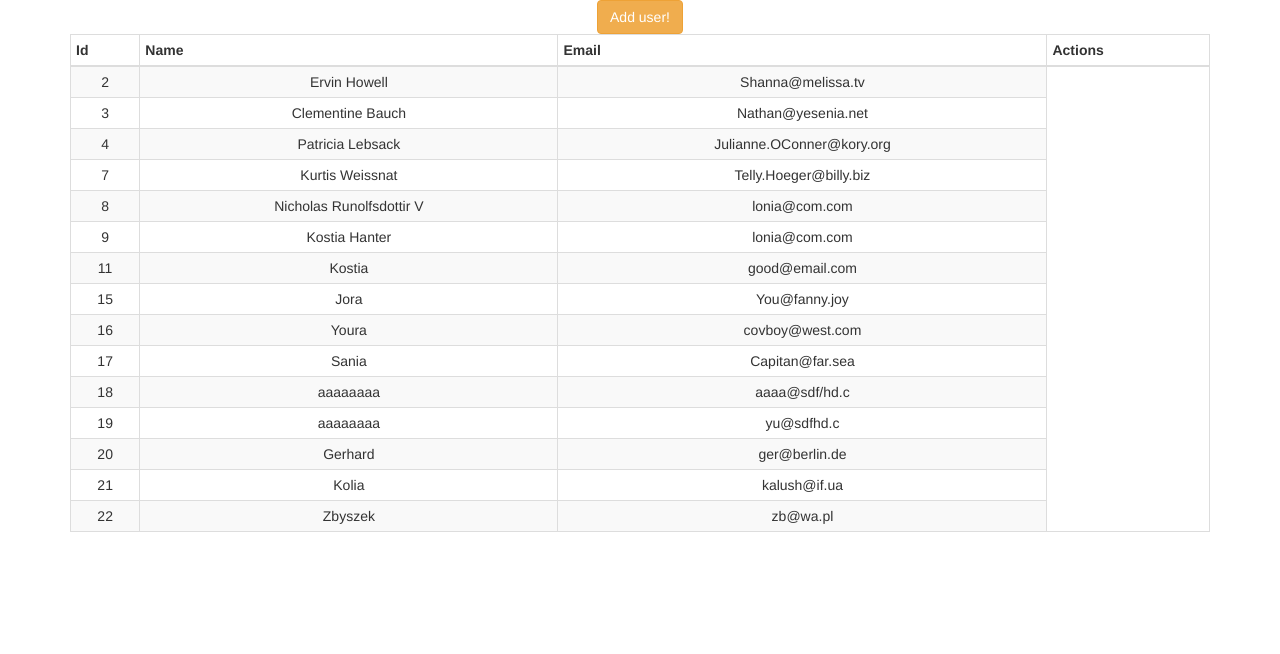
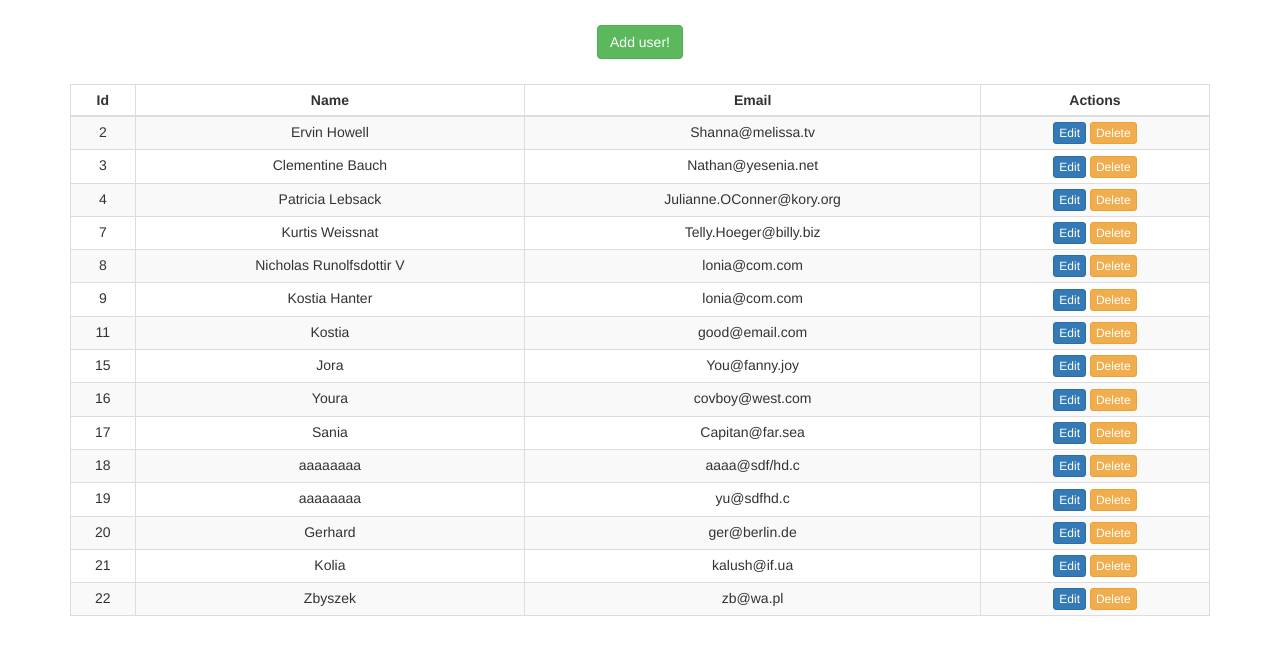
Before and after one commit to g-surkis/React-admin-panel, a React (Create React App) app: page / in a window 1280 px wide. Shown: the top 654 px of the page. Built offline with nearby package versions, Linux system fonts and the light colour scheme; data requests are answered from the project's data file.

Commit message:
11/06/18

```diff
--- a/src/App.css
+++ b/src/App.css
@@ -23,11 +23,19 @@
 }
 
 @keyframes App-logo-spin {
-  from { transform: rotate(0deg); }
-  to { transform: rotate(360deg); }
+  from {
+    transform: rotate(0deg);
+  }
+  to {
+    transform: rotate(360deg);
+  }
 }
 
-.appearWindow{
+.head {
+  text-align: center;
+}
+
+.appearWindow {
   position: absolute;
   vertical-align: center;
   padding: 10%;
@@ -41,5 +49,9 @@
 }
 
 .marginInForm {
-margin: 10px;
+  margin: 10px;
 }
+
+.empty {
+  margin-bottom: 25px;
+}
--- a/src/components/Edit.js
+++ b/src/components/Edit.js
@@ -1,5 +1,7 @@
-import React, {Component} from 'react';
-import {Grid, Button, Navbar, Table} from 'react-bootstrap';
+import React, { Component } from 'react';
+import { Grid, Button, Navbar, Table } from 'react-bootstrap';
+
+import editFetch from '../services/users';
 
 class Edit extends Component {
   constructor(props) {
@@ -23,59 +25,69 @@ class Edit extends Component {
     let obj = {
       name: name.value,
       email: email.value
-        }
+    };
 
     //@ потрібно створити папку services і в ній файл users.js з функціями, де
     //@ виконуються запити через fetch, що б компоненти не знали як ідуть запити до бекенду і при
     //@ потребі наприклад зміни url можна було все робити в одному місці
-        //@ потрібно алерт показувати, що все зберіглось добре, якщо виникла помилка, також це потрібно показати
-        fetch('http://localhost:3001/users/' + id, {
-            headers: {
-                'Accept': 'application/json',
-                'Content-type': 'application/json'
-            },
-                method: "PATCH",
-                body: JSON.stringify(obj)
-            })
-            .then(function (res) {
-                console.log(res);
-            })
-            .catch(function (res) {
-                console.log(res);
-            })
+    //@ потрібно алерт показувати, що все зберіглось добре, якщо виникла помилка, також це потрібно
+    //@показати
+    // fetch("http://localhost:3001/users/" + id, {
+    //   headers: {
+    //     Accept: "application/json",
+    //     "Content-type": "application/json"
+    //   },
+    //   method: "PATCH",
+    //   body: JSON.stringify(obj)
+    // })
+    //   .then(function(res) {
+    //     console.log(res);
+    //   })
+    //   .catch(function(res) {
+    //     console.log(res);
+    //   });
+    editFetch(id, obj); //??????????????IS THIS CORRERCT?
   }
 
   render() {
     return (
-            <div>
+      <div className="appearWindow">
         <h1 className="brand">Редагування даних користувача</h1>
         {/* <!--//@ цих полів не потрібно, тому що форми для SPA не перезавантажуться, тому
                 id="addUser треба забрати і повісити обробник на onSubmit, щоб на enter також спрацьовувала форма
                 --> */}
-                <form id="addUser" //незнаю достеменно чи ці поля обовязкові в даному випадку
+        <form
+          id="addUser" //незнаю достеменно чи ці поля обовязкові в даному випадку
           //але працює без них(а з ними - не працює)(це мабуть з php таке в мене лишилося))
           //method="post"
           //action='http://localhost:3001/users'
-                    className="navbar-form input-group">
-                    <label htmlFor="name">Name
+          className="navbar-form input-group"
+        >
+          <label htmlFor="name">
+            Name
             {/* <!--//@ id="name" не потрібно і в решті елементах також --> */}
-                        <input type="text" id="name" defaultValue={this.props.nameUser}/>
+            <input type="text" id="name" defaultValue={this.props.nameUser} />
           </label>
 
-                    <label htmlFor="email">Email
-                        <input type="email" id="email" defaultValue={this.props.emailUser}
+          <label htmlFor="email">
+            Email
+            <input
+              type="email"
+              id="email"
+              defaultValue={this.props.emailUser}
             />
           </label>
-                    <span></span>
+          <span />
           <button
             type="submit"
             //@ краще в одну стрічку писати, що б було легше читати і краще робити в конструкторі
             // @ this.handleEdit = this.handleEdit.bind(this)
             // @ тоді тут можна просто писати onClick={this.handleEdit}
-                        onClick={this
-                        .handleEdit
-                        .bind(this)}
-                        className="btn btn-primery btn-success">ADD</button>
+            onClick={this.handleEdit.bind(this)}
+            className="btn btn-primery btn-success"
+          >
+            ADD
+          </button>
         </form>
       </div>
     );
--- a/src/components/RowTable.js
+++ b/src/components/RowTable.js
@@ -1,19 +1,46 @@
-import React, {Component} from 'react';
+import React, { Component } from 'react';
+import ReactDOM from 'react-dom';
 
+import { Button } from 'react-bootstrap';
+import Edit from './Edit';
 
 class RowTable extends Component {
-    constructor(props){
-        super(props)
+  constructor(props) {
+    super(props);
+
+    this.renderEdit = this.renderEdit.bind(this);
   }
-    render(){
-         console.log(this.props);
-        return(
+
+  renderEdit() {
+    ReactDOM.render(
+      <Edit name={this.props.name} email={this.props.email} />,
+      document.getElementById('root')
+    );
+  }
+
+  render() {
+    // console.log(this.props);
+    return (
       <tr>
         <td>{this.props.id}</td>
         <td>{this.props.name}</td>
         <td>{this.props.email}</td>
+        <td>
+          <Button
+            bsStyle="primary"
+            bsSize="xsmall"
+            key={this.props.id}
+            onClick={this.renderEdit}
+          >
+            Edit
+          </Button>
+          <span> </span>
+          <Button bsStyle="warning" bsSize="xsmall" key={this.props.id}>
+            Delete
+          </Button>
+        </td>
       </tr>
-        )
+    );
   }
 }
 
--- a/src/components/TableUsers.js
+++ b/src/components/TableUsers.js
@@ -1,30 +1,28 @@
 import React, { Component } from 'react';
 
-
-import {Table} from 'react-bootstrap';
+import { Table } from 'react-bootstrap';
 import RowTable from './RowTable';
-
 
 class TableUsers extends Component {
   constructor(props) {
-        super(props)
+    super(props);
   }
   render() {
-        console.log(this.props);
+    //  console.log(this.props);
     return (
       // таке використання bootstrap допустиме?
       <Table id="users" striped bordered condensed hover>
-                <thead class="thead-dark">
+        <thead>
           <tr>
-                        <th>Id</th>
-                        <th>Name</th>
-                        <th>Email</th>
-                        <th>Actions</th>
+            <th className="head">Id</th>
+            <th className="head">Name</th>
+            <th className="head">Email</th>
+            <th className="head">Actions</th>
           </tr>
         </thead>
         <tbody>
           {this.props.arr.map((item, i) => {
-                        console.log(i);
+            //       console.log(i);
             return (
               <RowTable
                 id={item.id}
@@ -36,7 +34,7 @@ class TableUsers extends Component {
           })}
         </tbody>
       </Table>
-        )
+    );
   }
 }
 
--- a/src/components/Users.js
+++ b/src/components/Users.js
@@ -146,14 +146,15 @@ class Users extends Component {
     );
   }
 
-  componentWillMount() {// will or did? what better?
+  componentWillMount() {
+    // will or did? what better?
     this.loadData();
   }
 
   async loadData() {
     const rawResponse = await fetch('http://localhost:3001/users');
     const content = await rawResponse.json();
-    await console.log(content);
+    //await console.log(content);
     await this.setState({ arr: content });
   }
 
@@ -164,9 +165,8 @@ class Users extends Component {
           <div>
             <AddUser lastid={this.state.numId} />
           </div>
+
           <div className="container">
-
-
             <TableUsers arr={this.state.arr} />
           </div>
         </div>
@@ -174,10 +174,11 @@ class Users extends Component {
     } else {
       return (
         <div className="container">
-          <button onClick={this.addUser.bind(this)} className="btn btn-warning">
+          <div className="empty" />
+          <button onClick={this.addUser.bind(this)} className="btn btn-success">
             Add user!
           </button>
-
+          <div className="empty" />
           <TableUsers arr={this.state.arr} />
         </div>
       );
--- /dev/null
+++ b/src/services/users.js
@@ -0,0 +1,16 @@
+export default function editFetch(id, obj) {
+  fetch('http://localhost:3001/users/' + id, {
+    headers: {
+      Accept: 'application/json',
+      'Content-type': 'application/json'
+    },
+    method: 'PATCH',
+    body: JSON.stringify(obj)
+  })
+    .then(function(res) {
+      console.log(res);
+    })
+    .catch(function(res) {
+      console.log(res);
+    });
+}
```
Lines whose indentation alone changed are shown as unchanged.
